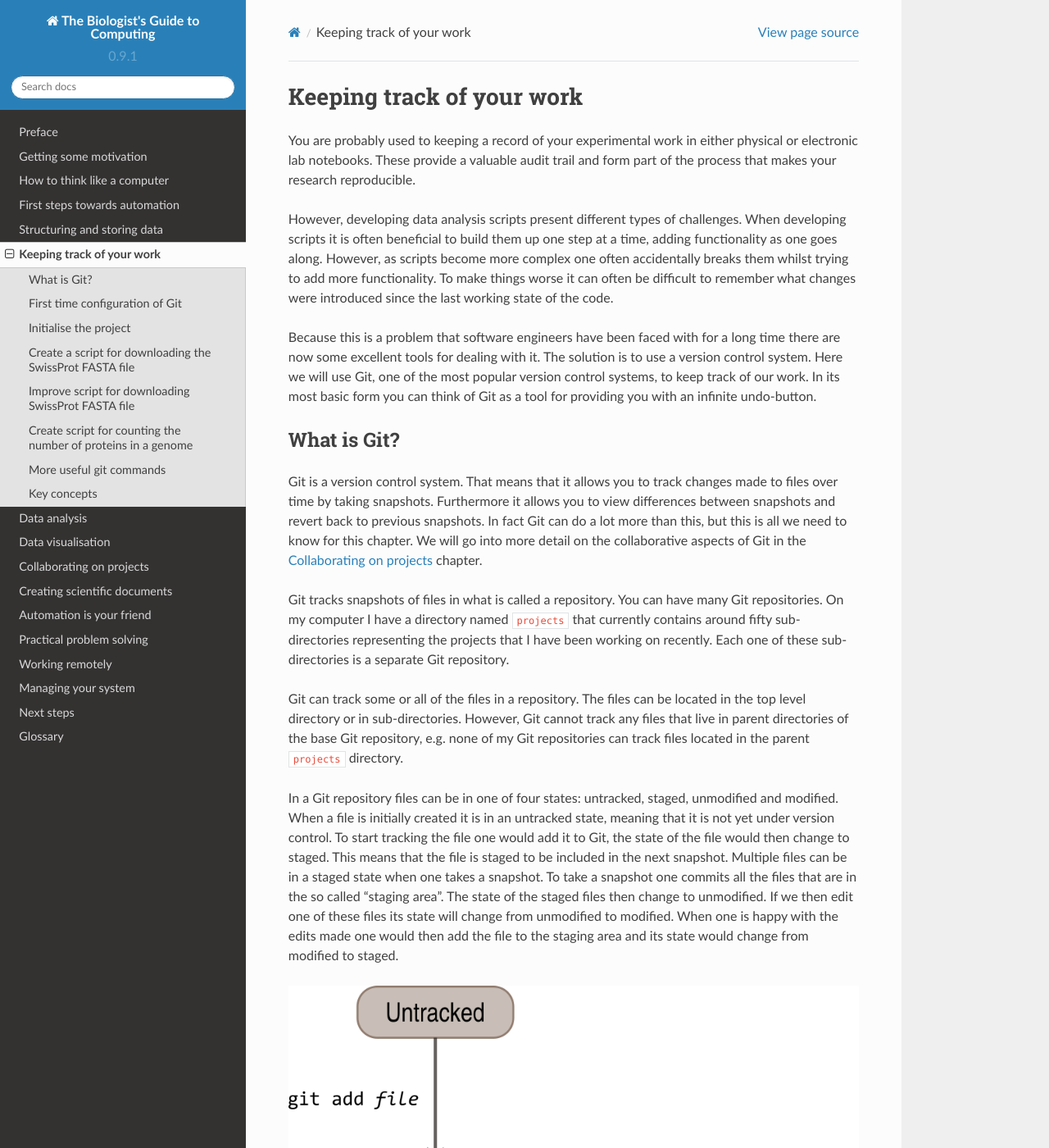
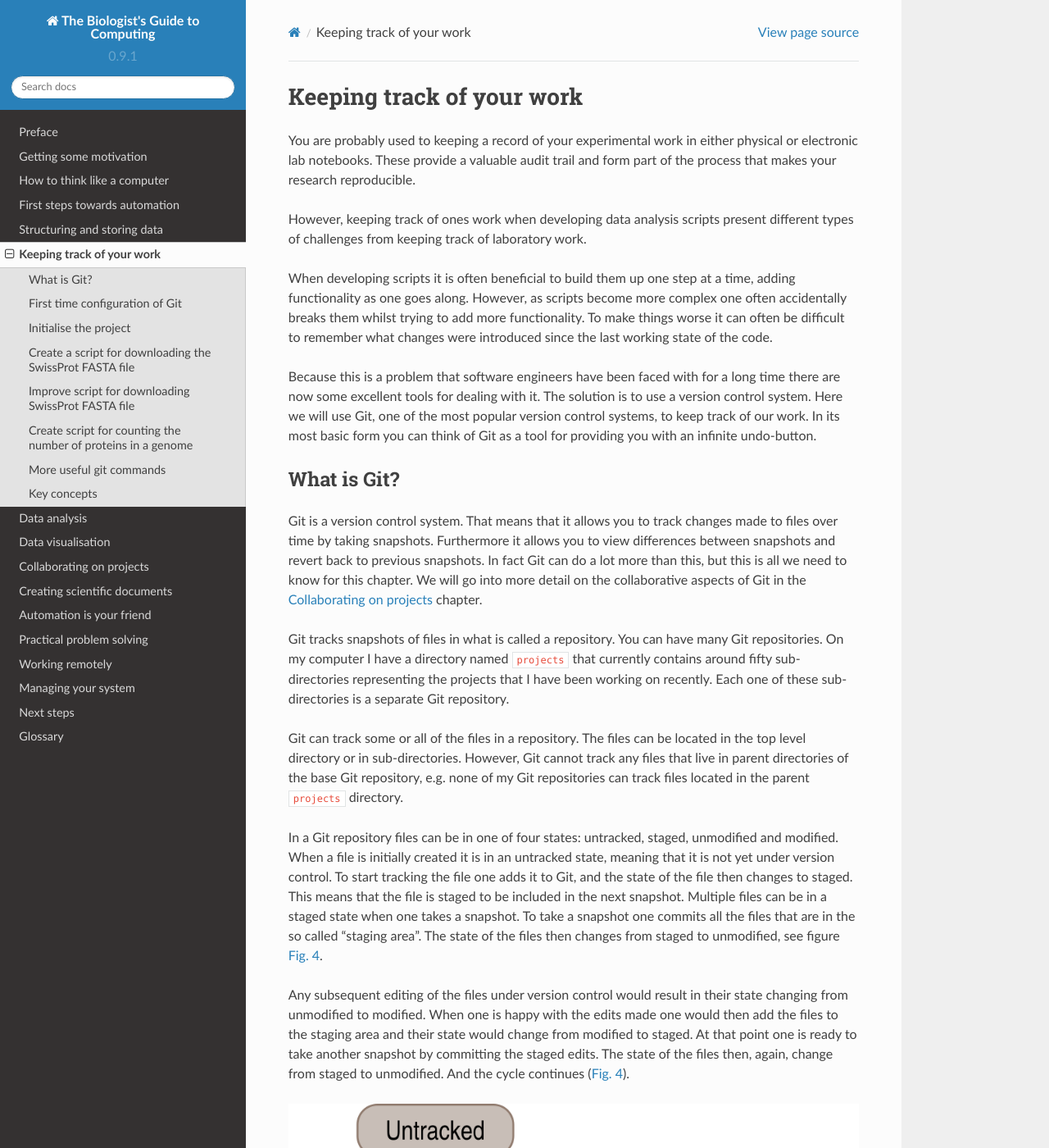
Before and after one commit to tjelvar-olsson/biologists-guide-to-computing, a Sphinx documentation site: the page built from source/keeping-track-of-your-work.rst, in a window 1280 px wide and 1400 px high. Shown: the whole window at 82% size. Built offline with Sphinx 7.4.7 and the Read the Docs theme 2.0.0, drawn with Linux system fonts in a browser that asks for light colours; some of the changed text lies outside the part shown.

Commit message:
Updated keeping track of your work chapter

```diff
--- a/source/keeping-track-of-your-work.rst
+++ b/source/keeping-track-of-your-work.rst
@@ -5,8 +5,10 @@ You are probably used to keeping a record of your experimental work in either
 physical or electronic lab notebooks. These provide a valuable audit trail and
 form part of the process that makes your research reproducible.
 
-However, developing data analysis scripts present different types of
-challenges. When developing scripts it is often beneficial to build them up one
+However, keeping track of ones work when developing data analysis scripts
+present different types of challenges from keeping track of laboratory work.
+
+When developing scripts it is often beneficial to build them up one
 step at a time, adding functionality as one goes along. However, as scripts
 become more complex one often accidentally breaks them whilst trying to add
 more functionality. To make things worse it can often be difficult to remember
@@ -44,15 +46,23 @@ e.g. none of my Git repositories can track files located in the parent
 In a Git repository files can be in one of four states: untracked, staged,
 unmodified and modified. When a file is initially created it is in an untracked
 state, meaning that it is not yet under version control. To start tracking the
-file one would add it to Git, the state of the file would then change to
+file one adds it to Git, and the state of the file then changes to
 staged. This means that the file is staged to be included in the next snapshot.
 Multiple files can be in a staged state when one takes a snapshot. To take a
 snapshot one commits all the files that are in the so called "staging area".
-The state of the staged files then change to unmodified.  If we then edit one
-of these files its state will change from unmodified to modified. When one is
-happy with the edits made one would then add the file to the staging area and
-its state would change from modified to staged.
+The state of the files then changes from staged to unmodified, see figure
+:numref:`Git_workflow_illustration`.
 
+
+Any subsequent editing of the files under version control would result in their
+state changing from unmodified to modified.  When one is happy with the edits
+made one would then add the files to the staging area and their state would
+change from modified to staged. At that point one is ready to take another
+snapshot by committing the staged edits. The state of the files then, again,
+change from staged to unmodified. And the cycle continues
+(:numref:`Git_workflow_illustration`).
+
+.. _Git_workflow_illustration:
 .. figure:: images/git-workflow.png
    :alt: Git workflow illustration.
 
@@ -84,40 +94,43 @@ Initialise the project
 
 The first thing to do is to initialise the project using the ``git init`` command.
 If run with no argument it will setup tracking of files in the current working
-directory. If given an argument, such as ``protein-number-vs-size``, git will
+directory. If given an argument, such as ``protein-count``, git will
 create a new directory with this name and setup tracking of files within it.
 
 .. code-block:: none
 
-    git init protein-number-vs-size
-    cd protein-number-vs-size/
+    git init protein-count
+    cd protein-count/
+
+.. sidebar:: What does ``init`` mean?
+
+    In computing the term ``init`` is often used to abbreviate the word
+    "initialise", i.e a one time event that results in the creation of a new
+    entity.
 
 Use your editor of choice and create the markdown file ``README.md`` and add
 the content below to it.
 
 .. code-block:: none
 
-    # Protein number versus size
+    # Protein count
 
-    Mini-project to investigate whether or not the average size of a protein
-    increases with the number of proteins in a genome.
-
-    Intuitively one might think that as organisms become more complex they need a
-    larger variety of proteins and that these proteins themselves become larger.
-
-    However, the complexity of an organism is a rather subjective concept. Let us
-    therefore ignore that term and simply try to determine if there is a
-    correlation between the number of proteins in a genome and the average size of
-    those proteins across all species.
+    Count the number of proteins of particular species
+    in a SwissProt FASTA file.
 
 
-Files in a Git repository, the project directory, can be in one of four states:
-untracked, unmodified, modified and staged. To view the state one can use the
-command ``git status``.
+As mentioned, files in a Git repository, the project directory, can be in one
+of four states: untracked, unmodified, modified and staged. To view the state
+one can use the command ``git status``.
 
 .. code-block:: none
 
     $ git status
+
+The command below produces the output below.
+
+.. code-block:: none
+
     On branch master
 
     Initial commit
@@ -130,12 +143,17 @@ command ``git status``.
     nothing added to commit but untracked files present (use "git add" to track)
 
 This tells us that the ``README.md`` file is untracked, in other words it is
-not yet under version control in Git.. However, we would like to track it, so
+not yet under version control in Git. However, we would like to track it, so
 we add it to the Git repository using the ``git add`` command.
 
 .. code-block:: none
 
     $ git add README.md
+
+Let's see how this affected the status of the repository.
+
+.. code-block:: none
+
     $ git status
     On branch master
 
@@ -156,6 +174,11 @@ command.
     [master (root-commit) e1dc880] Added readme file.
      1 file changed, 12 insertions(+)
      create mode 100644 README.md
+
+Again, let's see how this affected the status of the repository.
+
+.. code-block:: none
+
     $ git status
     On branch master
     nothing to commit, working directory clean
@@ -208,14 +231,15 @@ of a file by using ``ls -l``.
     -rw-r--r--  1 olssont  1340193827  88 29 Nov 10:45 scripts/get_data.bash
 
 Note the first ten characters, the first specifies the file type and the
-remaining nine relate to the permissions of the file.  There are three modes
+remaining nine relate to the permissions of the file,
+see :numref:`File_permission_illustration`.  There are three modes
 that can  be turned on or off: read (``r``), write (``w``) and execute (``x``).
 Furthermore, these can be specified for the owner (``u``), group (``g``) and
 all users (``a`` or ``o``). The nine characters above state that the owner has
 read and write permissions on the file ``rw-``, whereas both the group and
 all other users only have permission to read the file ``r--``.
 
-
+.. _File_permission_illustration:
 .. figure:: images/file-permissions.png
    :alt: File permissions illustration.
 
@@ -227,6 +251,12 @@ all other users only have permission to read the file ``r--``.
    characters include ``d`` and ``l`` which are used to represent directories
    and symbolic links respectively.
 
+.. sidebar:: What is a symbolic link?
+
+    The legend of :numref:`File_permission_illustration` mentioned symbolic links.
+    A symbolic link is a special type of file that points at another file.
+    These can for example be used to create references to canonical representations
+    of your data.
 
 Let us give the file execute permissions. This is achieved using the ``chmod``
 command, mnemonic "change file modes". The ``chmod`` command can be invoked in
@@ -327,16 +357,20 @@ Improve script for downloading SwissProt FASTA file
 However, the current setup has got an issue in terms of reproducibility.
 Depending on when the SwissProt FASTA file was downloaded one may obtain
 different results. It would therefore be useful to include the date of
-access in the file name. This can be achieved using the ``date`` command,
-which can be configured to create custom output formats using the ``+``
-symbol followed by a string template specifying the desired format. In
-the below ``%Y``, ``%m`` and ``%d`` will be replaced by the year, month
-and day respectively.
+access in the file name. This can be achieved using the ``date`` command.
 
 .. code-block:: none
 
     $ date
     Thu 26 Nov 2015 09:20:32 GMT
+
+The ``date`` command  can be configured to create custom output formats using
+the ``+`` symbol followed by a string template specifying the desired format.
+In the below ``%Y``, ``%m`` and ``%d`` will be replaced by the year, month and
+day respectively.
+
+.. code-block:: none
+
     $ date +'%Y-%m-%d'
     2015-11-26
 
@@ -350,11 +384,23 @@ use the ``echo`` command, which simply prints out the string that it is given.
     $ echo "Today it is $(date +'%d')th"
     Today it is 26th
 
-For this little script we will also introduce the concept of variables.
+It is time to introduce the concept of a variable.
 A variable is basically a means of storing a piece of information using
-a descriptive name. In bash one can assign a variable using the ``=``
-character and the value of the variable can then be accessed by prefixing
-the variable name with a ``$`` character.
+a descriptive name. In bash one can assign a variable using the equals
+character (``=``). Below we create a variable named ``PRIBNOV_BOX`` and
+assign it the value ``TATAAT``.
+
+.. code-block:: none
+
+    $ PRIBNOV_BOX="TATAAT"
+
+The value of the variable can then be accessed by prefixing
+the variable name with the dollar character (``$``).
+
+.. code-block:: none
+
+    $ echo $PRIBNOV_BOX
+    TATAAT
 
 .. sidebar:: Don't Repeat Yourself
 
@@ -372,12 +418,6 @@ the variable name with a ``$`` character.
     repetition is important enough to warrant it's own acronym :term:`DRY` (Don't
     Repeat Yourself).
 
-.. code-block:: none
-
-    $ PRIBNOV_BOX="TATAAT"
-    $ echo $PRIBNOV_BOX
-    TATAAT
-
 We now have all the information we need to improve the script. Edit the
 ``script/get_data.bash`` file to look like the below.
 
@@ -388,11 +428,16 @@ We now have all the information we need to improve the script. Edit the
     FNAME="data/uniprot_sprot.$(date +'%Y-%m-%d').fasta.gz"
     curl --location --output $FNAME http://bit.ly/1l6SAKb
 
-Now we can test that the script is working as expected.
+Let's try running the script.
 
 .. code-block:: none
 
     $ ./scripts/get_data.bash
+
+Now we can check that the script has produced an appropriately named file.
+
+.. code-block:: none
+
     $ ls data/
     uniprot_sprot.2015-11-26.fasta.gz uniprot_sprot.fasta.gz
 
@@ -545,6 +590,14 @@ represent the first and second command line arguments, respectively.
              the command ``echo 'Species: $SPECIES'`` would print the literal
              string ``Species: $SPECIES``.
 
+             .. code-block:: none
+
+                 $ SPECIES=H.sapiens
+                 $ echo "Species: $SPECIES"
+                 Species: H.sapiens
+                 $ echo 'Species: $SPECIES'
+                 Species: $SPECIES
+
 
 This is a good point to test if things are working as expected.
 
@@ -615,6 +668,9 @@ the previous commit ``7512894``.
      FNAME="data/uniprot_sprot.$(date +'%Y-%m-%d').fasta.gz"
      curl --location --output $FNAME http://bit.ly/1l6SAKb
     +chmod 444 $FNAME
+
+In the above we can see that we added the line
+``chmod 444 $FNAME`` to the ``scripts/get_data.bash`` file.
 
 
 Key concepts
```
Also changed, not shown: other parts of source/keeping-track-of-your-work.rst (+4 -4 lines).
